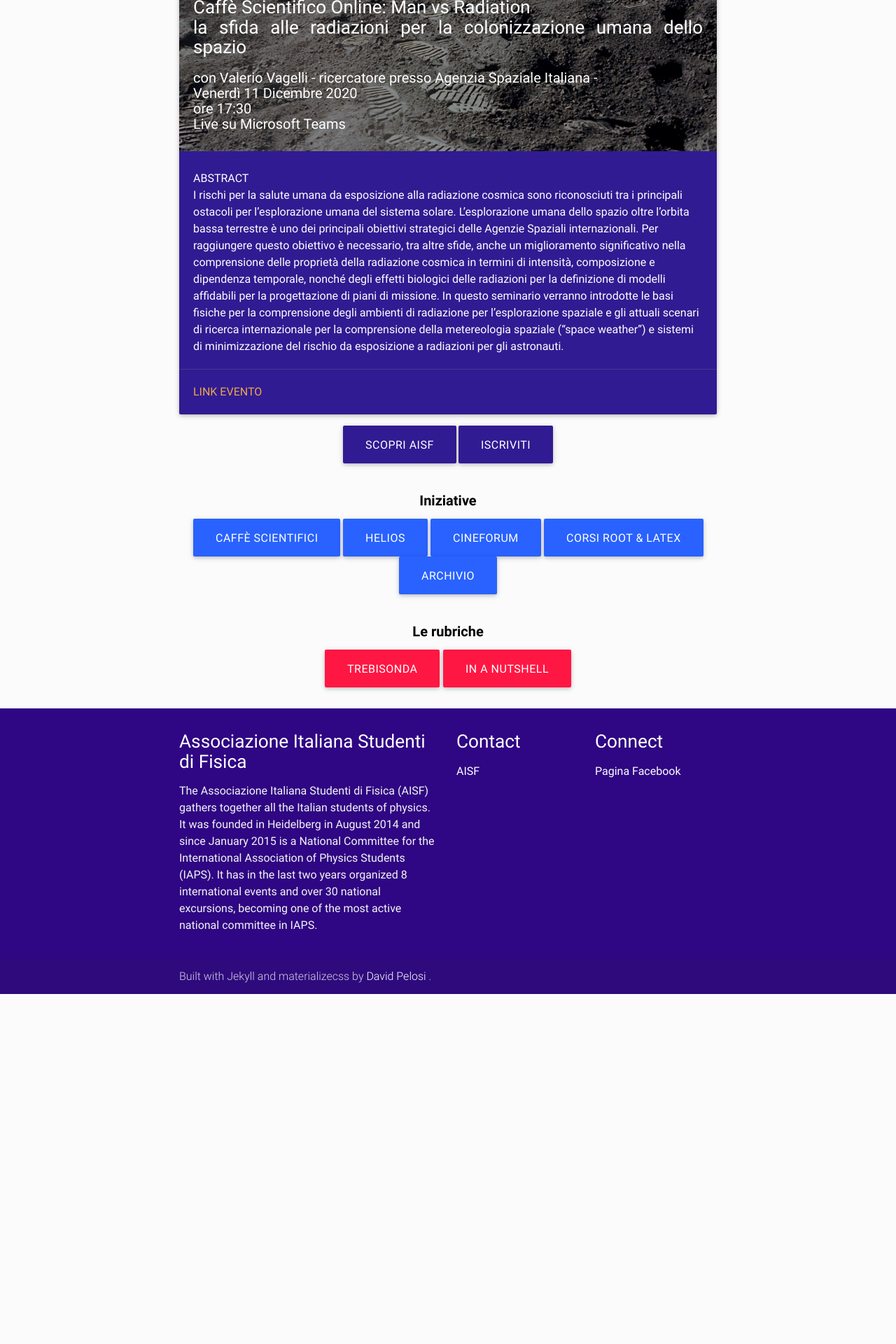
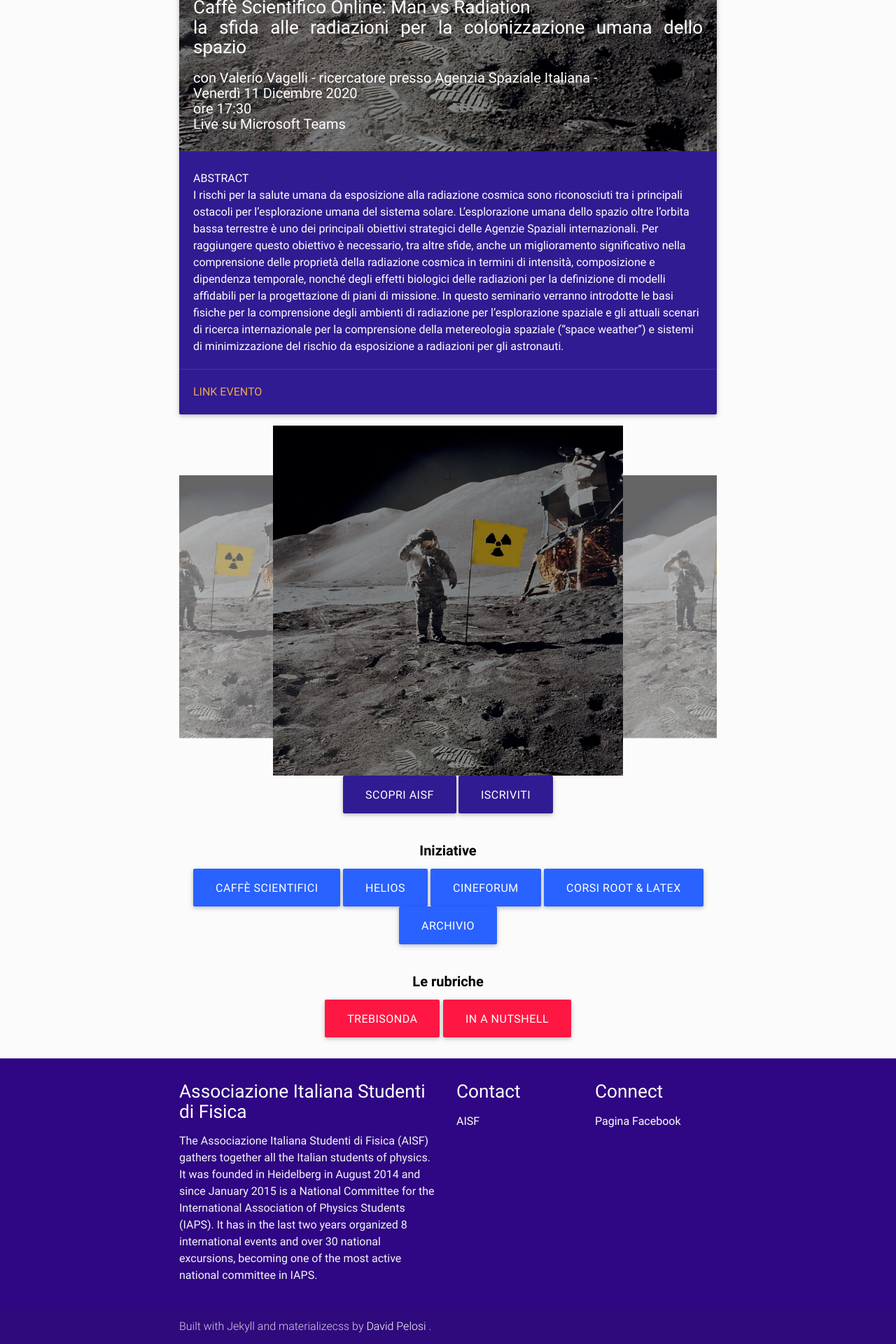
Before and after one commit to ai-sf/aisf_perugia, a Jekyll site: the page built from index.html, in a window 1280 px wide. Shown: the part 1262-3182 px from the top of the page at 70% size. Built offline with Jekyll 4.4.1, drawn with Linux system fonts in a browser that asks for light colours; nearby versions of some CDN libraries; before the commit the page ends 2682 px from its top, so only the background shows below that.

Commit message:
Create manvsrad.mp4

```diff
--- a/index.html
+++ b/index.html
@@ -46,6 +46,14 @@
   </div>
 
 
+  <div class="carousel">
+     <a class="carousel-item" href="#one!"><img src="/perugia/VagelliAISF.png"></a>
+     <a class="carousel-item" href="#two!"><img src="/perugia/VagelliAISF.png"></a>
+     <a class="carousel-item" href="#three!"><img src="/perugia/VagelliAISF.png"></a>
+     <a class="carousel-item" href="#four!"><img src="/perugia/VagelliAISF.png"></a>
+     <a class="carousel-item" href="#five!"><img src="/perugia/VagelliAISF.png"></a>
+   </div>
+
 
 <center>
 <a class="waves-effect waves-light btn-large deep-purple darken-4" href="/perugia/AISF_Pres2020_21.pdf">SCOPRI AISF</a>
```
